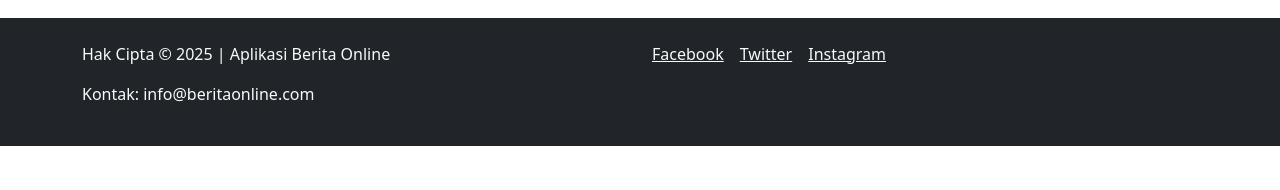
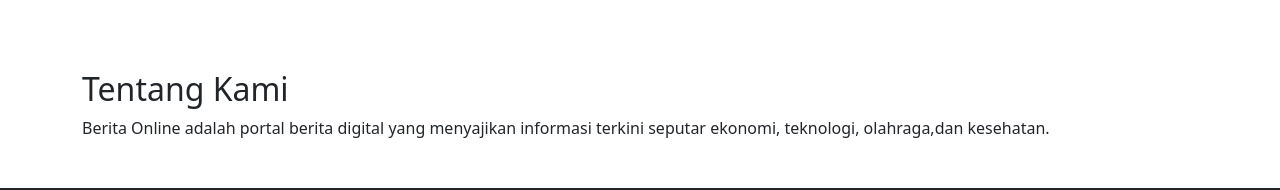
Before and after one commit to Iinrosmala05/uas-web-berita, a React (Create React App) app: page / in a window 1280 px wide. Shown: the part 1875-2065 px from the top of the page. Before the commit the page ends 2021 px from the top, so only its background shows below. Built offline with nearby package versions, Linux system fonts and the light colour scheme.

Commit message:
Update navbar scroll dan perbaikan struktur konten berita

```diff
--- a/src/Konten.js
+++ b/src/Konten.js
@@ -57,9 +57,16 @@ function Konten() {
                     </Card>
                 </Col>
                  </Row>
-        </section>
+             </section>
+            ))}
 
-            ))}
+            {/*===== TENTANG KAMI ==== */}
+            <section id="tentang" style={{ marginTop: "100px", scrollMarginTop: "80px"}}>
+                <h2>Tentang Kami</h2>
+                <p>
+                    Berita Online adalah portal berita digital yang menyajikan informasi terkini seputar ekonomi, teknologi, olahraga,dan kesehatan.
+                </p>
+            </section>
       </Container>
 
     );
--- a/src/Navbar.js
+++ b/src/Navbar.js
@@ -24,7 +24,7 @@ function NavBarCustom() {
                             <NavDropdown.Item onClick={() => handleScroll("olahraga")}>Olahraga</NavDropdown.Item>
                             <NavDropdown.Item onClick={() => handleScroll("kesehatan")}>Kesehatan</NavDropdown.Item>
                         </NavDropdown>
-                        <Nav.Link href="#">Tentang</Nav.Link>
+                        <Nav.Link onClick={()=>handleScroll("tentang")}>Tentang</Nav.Link>
                         <Nav.Link href="mailto:info@beritaonline.com">Kontak</Nav.Link>
                         <Nav.Link onClick={()=> handleScroll("home")}></Nav.Link>
                     </Nav>
```
